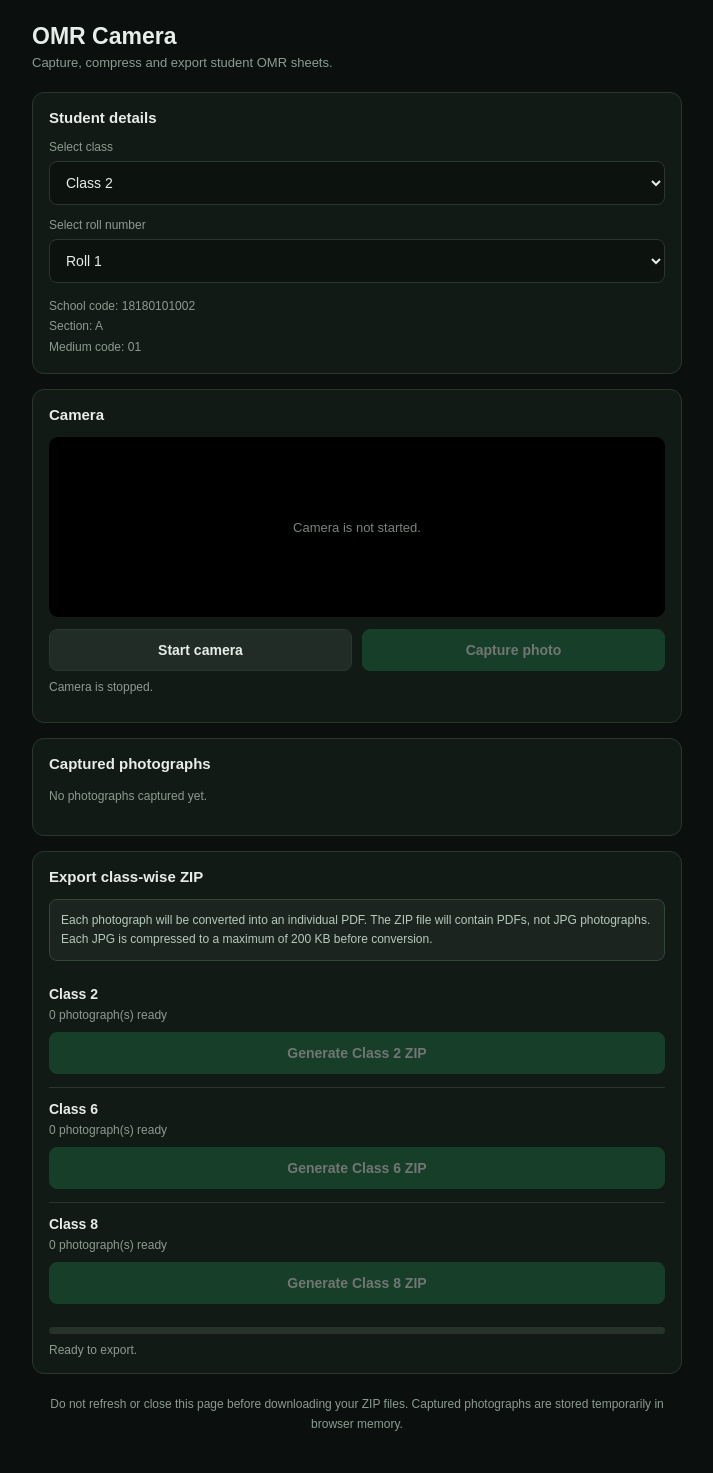
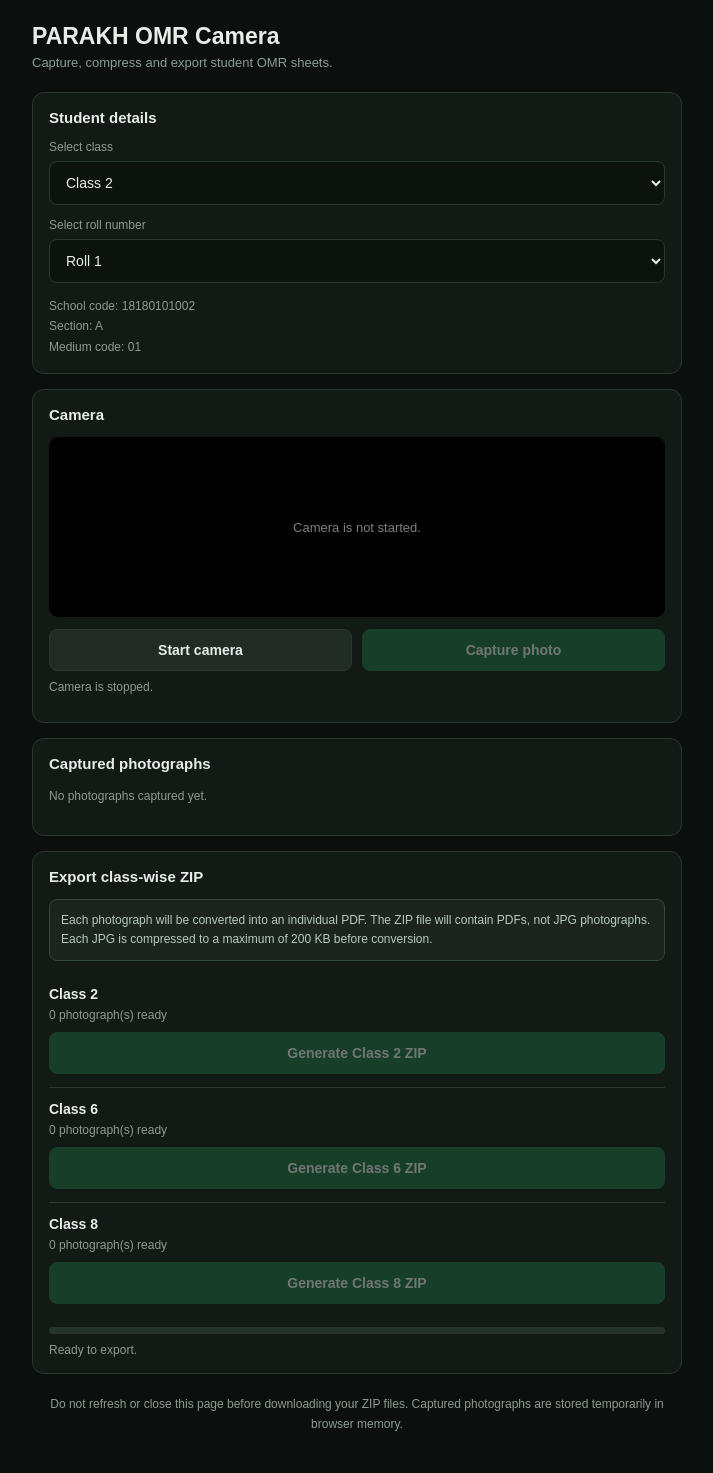
Before and after one commit to lpupmarks/lpupmarks.github.io, a Jekyll site: the page parakh.html, which Jekyll copies as it is, in a window 1280 px wide. Shown: the whole page, without its empty margins (283-996 px from the left). Built offline with Jekyll 4.4.1, drawn with Linux system fonts in a browser that asks for light colours.

Commit message:
update parakh.html

```diff
--- a/parakh.html
+++ b/parakh.html
@@ -255,7 +255,7 @@ video {
 
 <div class="container">
 
-    <h1>OMR Camera</h1>
+    <h1>PARAKH OMR Camera</h1>
     <div class="subtitle">Capture, compress and export student OMR sheets.</div>
 
     <!-- LIBRARY STATUS -->
```
